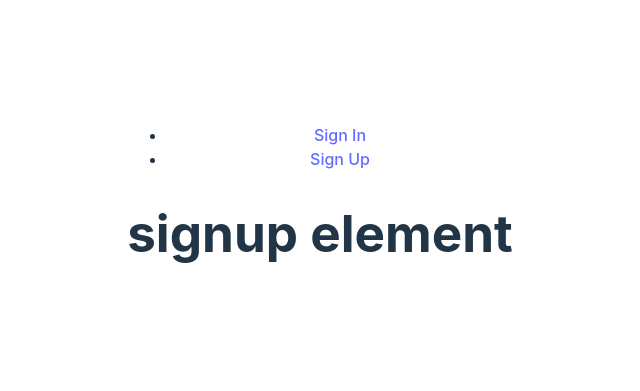
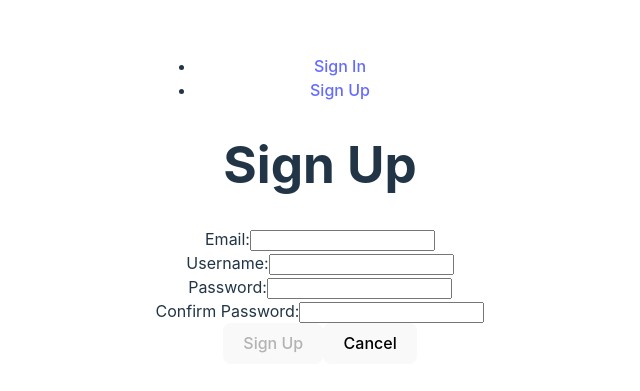
Before and after one commit to raul-vital/vital-track-front-end, a React (Vite) app: page /signup in a window 1280 px wide. Shown: the part 199-590 px from the top of the page, without its empty margins (320-960 px from the left). Built offline with nearby package versions, Linux system fonts and the light colour scheme.

Commit message:
update SignupForm with signup form and handle functions

```diff
--- a/src/App.jsx
+++ b/src/App.jsx
@@ -18,7 +18,7 @@ function App() {
       ) : (
         <Route path="/" element={<Landing />} />
       )}
-      <Route path='signup' element={<SignupForm />} />
+      <Route path='/signup' element={<SignupForm  setUser={setUser}/>} />
      </Routes>
 
     </>
--- a/src/components/Dashboard/Dashboard.jsx
+++ b/src/components/Dashboard/Dashboard.jsx
@@ -1,10 +1,10 @@
 
 
 
-const Dashboard = ({}) => {
+const Dashboard = ({ user }) => {
     return(
         <main>
-            <h2>Welcome to your dashboard!</h2>
+            <h2>Welcome to your dashboard, {user.username}</h2>
             <h1>Vital Track</h1>
             <p>Your Health. Your Journey. Simplified.</p>
         </main>
--- a/src/components/SignupForm.jsx
+++ b/src/components/SignupForm.jsx
@@ -1,8 +1,96 @@
+import { useState } from 'react'
+import { Link, useNavigate } from 'react-router-dom'
+
+const SignupForm = (props) => {
+
+const[message, setMessage] = useState('')
+const [formData, setFormData]= useState({
+    email:'',
+    username: '',
+    password:'',
+    confirmPassword: '',
+})
+const navigate = useNavigate()
+
+ // <><><> Handlers <><><>
+
+ const handleChange = (event) =>{
+    setFormData({ ...formData, [event.target.name]: event.target.value})
+ }
+ const handleMessage = (message) =>{
+    setMessage(message)
+
+ }
+ const handleSubmit =(event) =>{
+    event.preventDefault()
+    try{
+        props.setUser(formData)
+        navigate('/')
+    }catch(err){
+        handleMessage(err.message)
+    }
+ }
+
+const { email, username, password, confirmPassword } = formData
+
+const invalidForm = () =>{
+    return !(username && password && password === confirmPassword)
+}
 
 
-const SignupForm = () => {
     return(
-      <h1>signup element</h1>
+      <main>
+        <h1>Sign Up</h1>
+        <p>{message}</p>
+        <form onSubmit={handleSubmit}>
+            <div>
+                <label htmlFor="email">Email:</label>
+                <input
+                   type="email"
+                   id="email"
+                   value={email}
+                   name="email"
+                   onChange={handleChange}
+                />
+            </div>
+            <div>
+                <label htmlFor="username">Username:</label>
+                <input
+                   type="text"
+                   id="name"
+                   value={username}
+                   name="username"
+                   onChange={handleChange}
+                />
+            </div>
+            <div>
+                <label htmlFor="password">Password:</label>
+                <input
+                   type="password"
+                   id="password"
+                   value={password}
+                   name="password"
+                   onChange={handleChange}
+                />
+            </div>
+            <div>
+                <label htmlFor="confirm">Confirm Password:</label>
+                <input
+                   type="password"
+                   id="confirm"
+                   value={confirmPassword}
+                   name="confirmPassword"
+                   onChange={handleChange}
+                />
+            </div>
+            <div>
+                <button disabled={invalidForm()}> Sign Up</button>
+                <Link to ="/">
+                <button> Cancel </button>
+                </Link>
+            </div>
+        </form>
+      </main>
     )
 }
 
```
